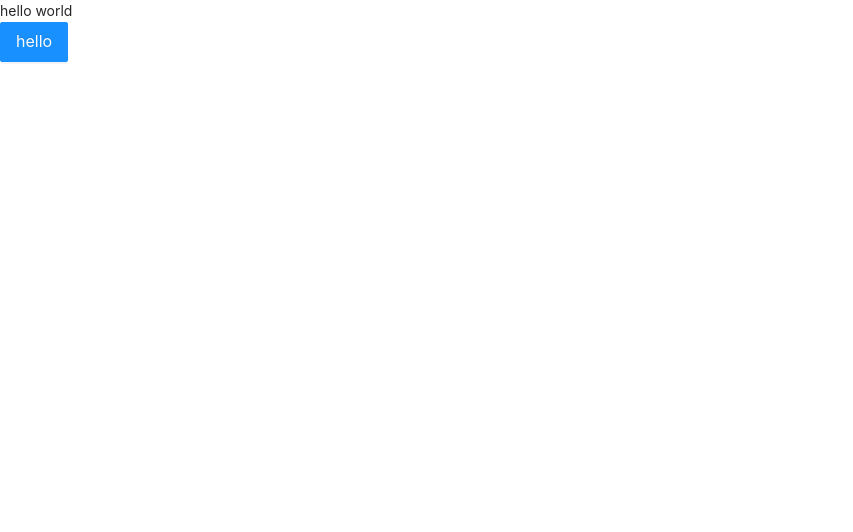
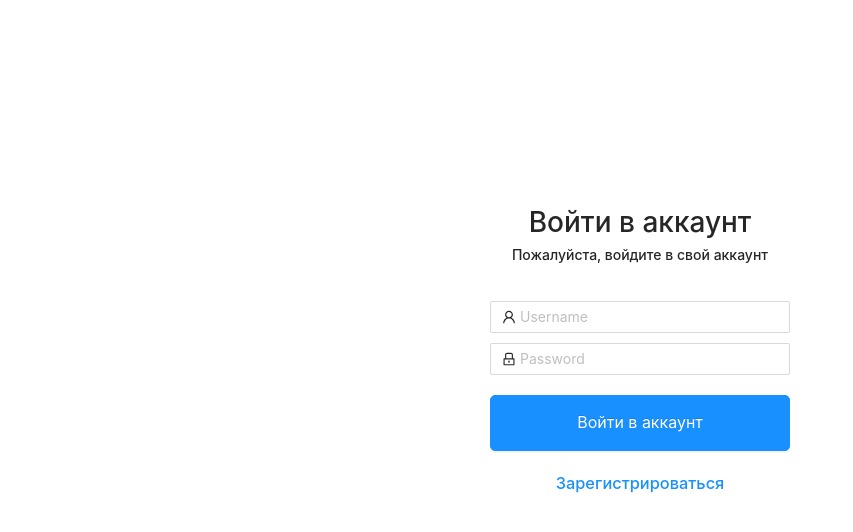
Before and after one commit to Cryfear/react-chat, a React (Create React App) app: page / in a window 1280 px wide. Shown: the top 532 px of the page, without its empty margins (0-853 px from the left). Built offline with nearby package versions, Linux system fonts and the light colour scheme.

Commit message:
login page

```diff
--- a/package.json
+++ b/package.json
@@ -6,11 +6,15 @@
     "@testing-library/jest-dom": "^4.2.4",
     "@testing-library/react": "^9.3.2",
     "@testing-library/user-event": "^7.1.2",
+    "@types/classnames": "^2.2.10",
     "antd": "^4.2.4",
+    "classnames": "^2.2.6",
     "node": "^14.2.0",
     "node-sass": "^4.14.1",
     "react": "^16.13.1",
     "react-dom": "^16.13.1",
+    "react-router": "^5.2.0",
+    "react-router-dom": "^5.2.0",
     "react-scripts": "^3.4.1"
   },
   "scripts": {
--- a/src/App.tsx
+++ b/src/App.tsx
@@ -1,13 +1,12 @@
-import React from 'react';
-import 'antd/dist/antd.css';
-import TypicalButton from './components/TypicalButton';
+import React from "react";
+import "antd/dist/antd.css";
+import Auth from "./pages/Auth/Auth";
+import "./styles/global.scss";
 
 function App() {
-  let str: string = 'hello world';
   return (
     <div className="App">
-      {str}
-      <TypicalButton children="hello" />
+      <Auth />
     </div>
   );
 }
--- a/src/components/Button.scss
+++ /dev/null
@@ -1,3 +0,0 @@
-.button {
-  color: red;
-}
--- /dev/null
+++ b/src/components/Button/Button.scss
@@ -0,0 +1,12 @@
+.auth__button {
+  display: block;
+  color: white;
+  height: 56px;
+  width: 300px;
+  border-radius: 5px;
+  margin: 0 auto;
+
+  .auth__button-active {
+    color: white;
+  }
+}
--- /dev/null
+++ b/src/components/Button/TypicalButton.tsx
@@ -0,0 +1,22 @@
+import React from "react";
+import { Button } from "antd";
+import "./Button.scss";
+import classNames from "classnames";
+
+interface ButtonProps {
+  children: string;
+  classes: string;
+}
+
+const TypicalButton = (props: ButtonProps) => (
+  <div className="auth__buttonWrapper">
+    <Button
+      size="large"
+      type="primary"
+      className={classNames("auth__button", props.classes)}
+      {...props}
+    ></Button>
+  </div>
+);
+
+export default TypicalButton;
--- a/src/components/TypicalButton.tsx
+++ /dev/null
@@ -1,17 +0,0 @@
-import React from 'react';
-import { Button } from 'antd';
-import './Button.scss';
-
-interface ButtonProps {
-  children: string,
-}
-
-const TypicalButton = (props : ButtonProps) => {
-  return (
-    <div className="button">
-      <Button size="large" type="primary" {...props}></Button>
-    </div>
-  )
-}
-
-export default TypicalButton;
--- /dev/null
+++ b/src/pages/Auth/Auth.jsx
@@ -0,0 +1,25 @@
+import React from "react";
+import TypicalButton from "../../components/Button/TypicalButton";
+import AuthForm from "./AuthForm";
+import "./Auth.scss";
+
+const Auth = (props) => {
+  return (
+    <div className="auth">
+      <div className="auth__wrapper">
+        <h1 className="auth__mainTitle">Войти в аккаунт</h1>
+        <h4 className="auth__loginTitle">Пожалуйста, войдите в свой аккаунт</h4>
+        <AuthForm />
+        <TypicalButton
+          classes="auth__button-active"
+          children="Войти в аккаунт"
+        />
+        <h3 className="auth__registrationTitle">
+          <a href="/">Зарегистрироваться</a>
+        </h3>
+      </div>
+    </div>
+  );
+};
+
+export default Auth;
--- /dev/null
+++ b/src/pages/Auth/Auth.scss
@@ -0,0 +1,42 @@
+.auth {
+  display: flex;
+  width: 100%;
+  height: 100%;
+  flex-direction: column;
+  justify-content: center;
+  align-items: center;
+  text-align: center;
+
+  .auth__mainTitle {
+    margin-bottom: 0;
+  }
+
+  .auth__loginTitle {
+    margin-bottom: 35px;
+  }
+
+  .auth__registrationTitle {
+    margin-top: 20px;
+  }
+
+  .auth__wrapper {
+    height: 400px;
+    width: 300px;
+  }
+
+  .auth__form {
+    width: 100%;
+  }
+
+  .form__username {
+    align-content: center;
+    margin-bottom: 10px;
+    width: 100%;
+  }
+
+  .form__password {
+    margin-bottom: 20px;
+    align-content: center;
+    width: 100%;
+  }
+}
--- /dev/null
+++ b/src/pages/Auth/AuthForm.tsx
@@ -0,0 +1,28 @@
+import React from "react";
+import { Form } from "antd";
+import { Input } from "antd";
+import { UserOutlined, LockOutlined } from "@ant-design/icons";
+
+const AuthForm: React.FC = (props) => {
+  return (
+    <div className="auth__form">
+      <Form name="normal_login">
+        <Form.Item name="username" className="form__username">
+          <Input
+            prefix={<UserOutlined className="site-form-item-icon" />}
+            placeholder="Username"
+          />
+        </Form.Item>
+        <Form.Item name="password" className="form__password">
+          <Input
+            prefix={<LockOutlined className="site-form-item-icon" />}
+            type="password"
+            placeholder="Password"
+          />
+        </Form.Item>
+      </Form>
+    </div>
+  );
+};
+
+export default AuthForm;
--- /dev/null
+++ b/src/styles/global.scss
@@ -0,0 +1,4 @@
+#root, .App {
+  height: 100%;
+  width: 100%;
+}
```
Also changed, not shown: 1 other file (tests, documents, lock files or other folders).
